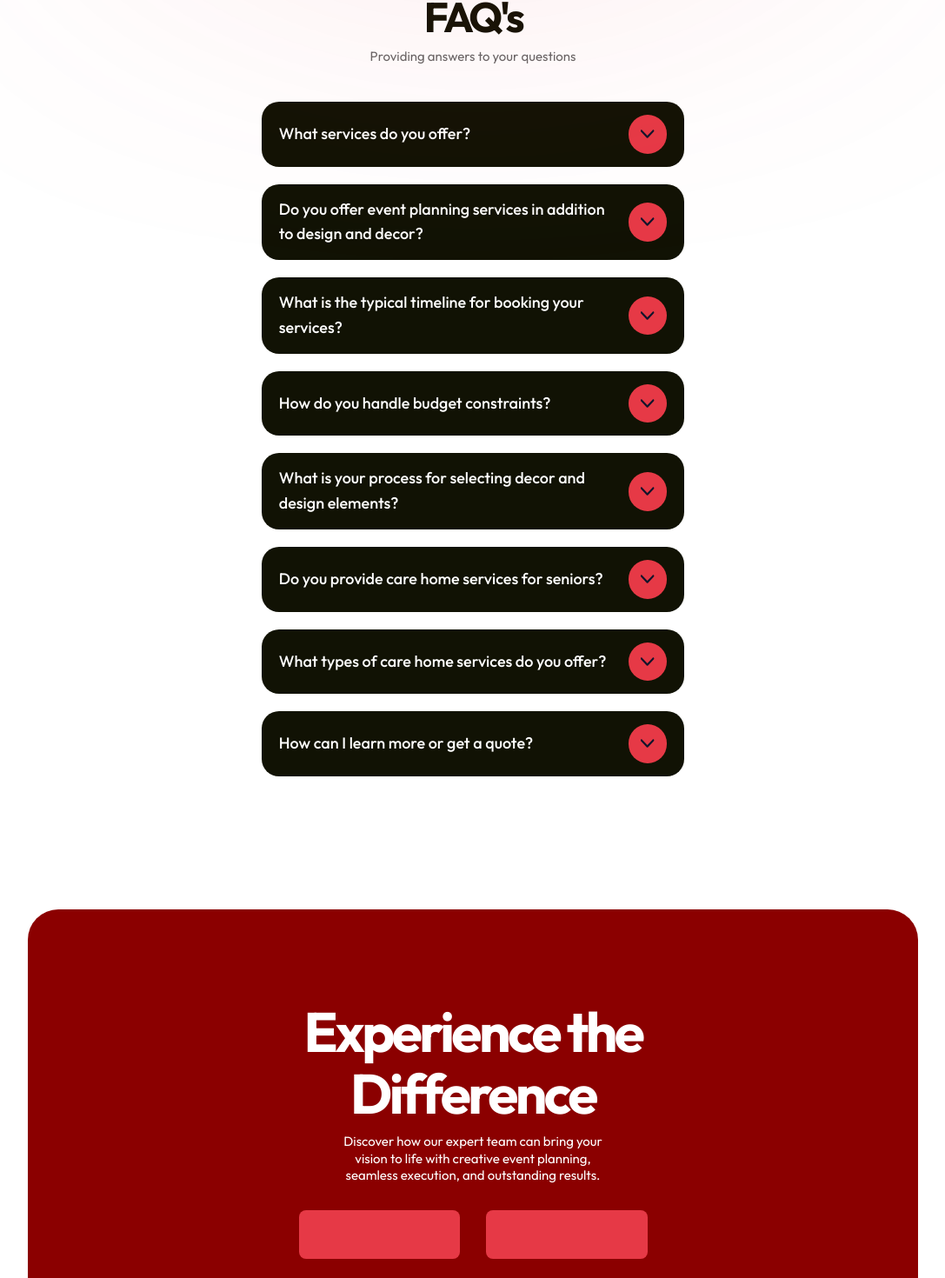
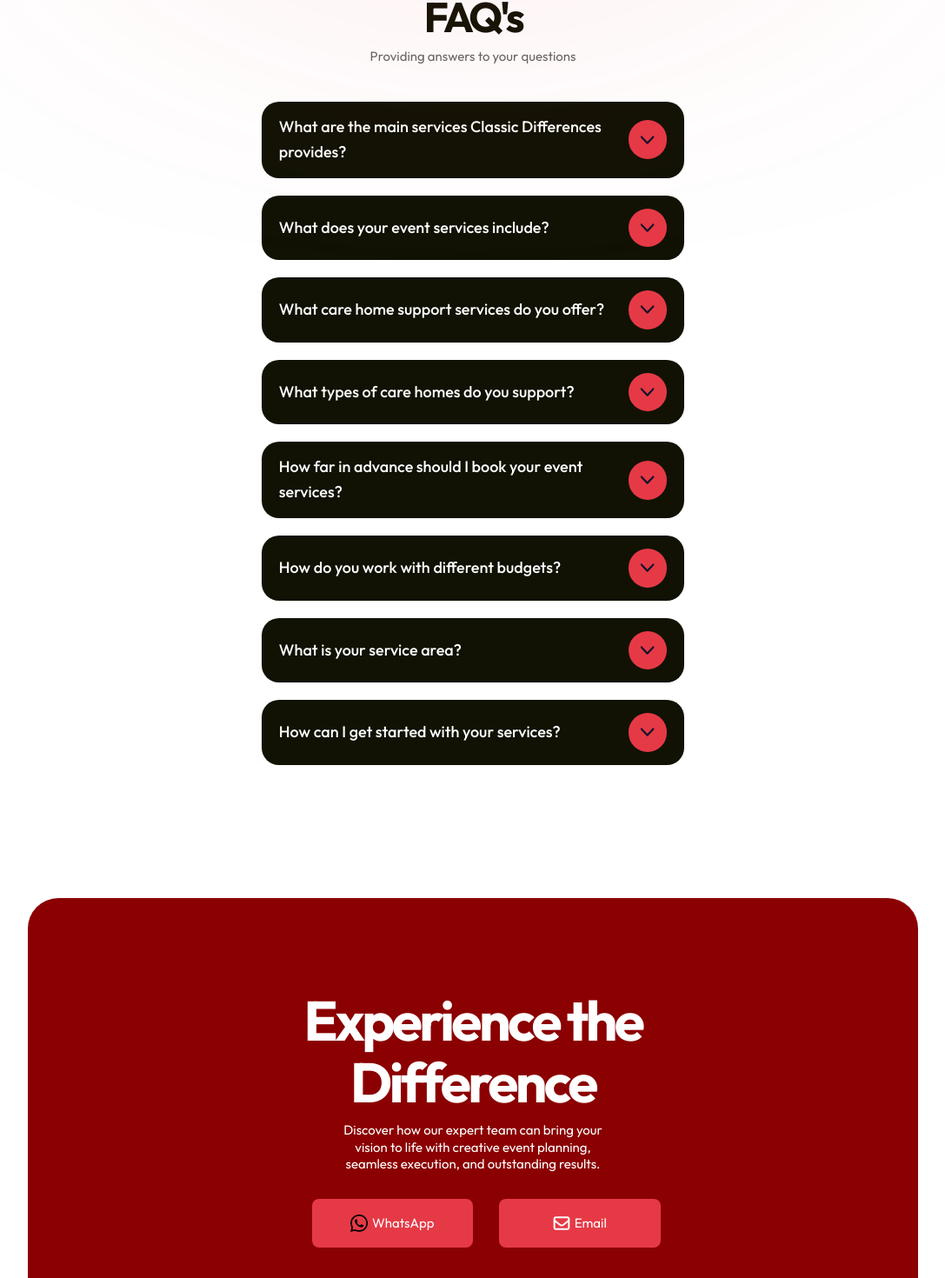
Before and after one commit to tedobanks/classic-differences-website, a Vue app: page / in a window 1280 px wide. Shown: the part 4359-5829 px from the top of the page at 87% size, without its empty margins (96-1183 px from the left). Built offline with nearby package versions, Linux system fonts and the light colour scheme.

Commit message:
complete footer

```diff
--- a/src/components/Footer.vue
+++ b/src/components/Footer.vue
@@ -30,7 +30,11 @@
                 <div class="company-contact">
                     <div class="contact-item">
                         <img src="/images/mail.svg" alt="" />
-                        <p>classicdifferenceslimited@gmail.com</p>
+                        <a
+                            href="mailto:classicdifferenceslimited@gmail.com?subject=Inquiry&body=Hi there, I'm contacting you through your website..."
+                            target="_blank"
+                            >classicdifferenceslimited@gmail.com</a
+                        >
                     </div>
                     <div class="contact-item">
                         <img src="/images/phone.svg" alt="" />
@@ -72,8 +76,27 @@
                 </div>
             </div>
             <div class="cta-button-container">
-                <div class="cta-button"></div>
-                <div class="cta-button"></div>
+                <a
+                    href="https://wa.me/447476218341?text=I%20want%20to%20enquire%20about%20..."
+                    class="cta-button-wrapper"
+                    target="_blank"
+                ></a>
+                <div class="cta-button">
+                    <img src="/images/whatsapp.png" alt="" class="whatsapp" />
+                    <p>WhatsApp</p>
+                </div>
+
+                <!-- Second Button -->
+                <a
+                    href="mailto:classicdifferenceslimited@gmail.com?subject=Inquiry&body=Hi there, I'm contacting you through your website..."
+                    class="cta-button-wrapper"
+                    target="_blank"
+                >
+                    <div class="cta-button">
+                        <img src="/images/mail.svg" alt="" />
+                        <p>Email</p>
+                    </div>
+                </a>
             </div>
         </div>
     </div>
@@ -154,6 +177,11 @@
     object-position: center;
     margin-right: 0.625rem;
     filter: invert(1);
+}
+
+.contact-item a {
+    text-decoration: none;
+    color: var(--color-text);
 }
 
 .sitemap {
@@ -238,12 +266,30 @@
     margin-top: 1.875rem;
 }
 
+.cta-button-wrapper {
+    text-decoration: none;
+}
+
 .cta-button {
     background-color: var(--vt-c-red);
     width: 11.59375rem;
     height: 3.5rem;
     border-radius: 0.5rem;
     color: var(--color-text-secondary);
+    display: flex;
+    align-items: center;
+    justify-content: center;
+    gap: 0.3125rem;
+    cursor: pointer;
+}
+
+.cta-button img {
+    width: 1.25rem;
+    aspect-ratio: 1;
+}
+
+.cta-button p {
+    color: var(--vt-c-white);
 }
 
 @media only screen and (prefers-color-scheme: dark) {
@@ -253,6 +299,10 @@
 
     .company-contact img {
         filter: none;
+    }
+
+    .whatsapp {
+        filter: invert(1);
     }
 }
 
@@ -264,7 +314,8 @@
         padding-block: 2.5rem;
     }
 
-    .main-footer, .footer-cta {
+    .main-footer,
+    .footer-cta {
         position: relative;
         top: auto;
     }
--- a/src/data/faq.json
+++ b/src/data/faq.json
@@ -1,34 +1,42 @@
 [
   {
-      "question": "What services do you offer?",
-      "answer": "We offer a comprehensive range of services, including:\n* **Event Design & Decor:** We specialize in creating stunning and unique visual experiences for a variety of events, such as weddings, corporate functions, birthdays, and more. Our services include floral arrangements, table settings, lighting, drapery, and custom backdrops.\n* **Care Home Services:** We provide compassionate and personalized care for seniors in our state-of-the-art care home facility. Our services include assisted living, memory care, skilled nursing, and rehabilitation."
+    "id": 1,
+    "question": "What are the main services Classic Differences provides?",
+    "answer": "Classic Differences operates in two main sectors: Professional Events Services and Care Home Support Services. We operate across the UK and Nigeria, delivering exceptional experiences in both sectors."
   },
   {
-      "question": "Do you offer event planning services in addition to design and decor?",
-      "answer": "While we excel in event design and decor, we also offer partial event planning services to complement our visual expertise. This can include vendor coordination, timeline creation, and on-site management to ensure a seamless and stress-free event for our clients."
+    "id": 2,
+    "question": "What does your event services include?",
+    "answer": "Our event services include comprehensive design and decor solutions such as floral arrangements, table settings, lighting, drapery, and custom backdrops. We also provide partial event planning services including vendor coordination, timeline creation, and on-site management."
   },
   {
-      "question": "What is the typical timeline for booking your services?",
-      "answer": "For events, we recommend booking our design and decor services at least 6-8 weeks in advance, especially for peak seasons. For care home services, inquiries and assessments can be scheduled promptly, with move-in dates varying based on availability."
+    "id": 3,
+    "question": "What care home support services do you offer?",
+    "answer": "We provide comprehensive care home support services including: transportation services (pick up and drop off for appointments), maintenance services (handyman work), deep cleaning and gardening, equipment installation, sensory room creation for children's homes, care staff recruitment, and specialized training programs for care home staff."
   },
   {
-      "question": "How do you handle budget constraints?",
-      "answer": "We understand that budgets can vary. We work closely with each client to understand their financial limitations and create a customized design plan that aligns with their budget without compromising on quality or creativity. We offer a range of design options and can suggest cost-effective alternatives to achieve the desired look."
+    "id": 4,
+    "question": "What types of care homes do you support?",
+    "answer": "We support various types of care facilities including adult care homes, children's homes, and assisted living facilities. Our services are tailored to meet the specific needs of each facility type."
   },
   {
-      "question": "What is your process for selecting decor and design elements?",
-      "answer": "We begin by carefully listening to your vision and understanding your style preferences. We then conduct a site visit to assess the space and gather inspiration. We present mood boards and design concepts, incorporating your feedback throughout the process. We strive for a collaborative approach to ensure the final result reflects your unique personality and style."
+    "id": 5,
+    "question": "How far in advance should I book your event services?",
+    "answer": "For events, we recommend booking our design and decor services at least 6-8 weeks in advance, especially during peak seasons. This allows adequate time for planning, design, and execution."
   },
   {
-      "question": "Do you provide care home services for seniors?",
-      "answer": "Yes, we offer a range of care home services for seniors. Our facility provides a comfortable and supportive environment for residents to thrive."
+    "id": 6,
+    "question": "How do you work with different budgets?",
+    "answer": "We understand that every client has different financial considerations. We work closely with each client to create customized solutions that align with their budget while maintaining quality. We can suggest various options and cost-effective alternatives to achieve desired outcomes."
   },
   {
-      "question": "What types of care home services do you offer?",
-      "answer": "Our care home services include:\n* **Assisted Living:** Provides support with daily living activities such as bathing, dressing, and medication management.\n* **Memory Care:** Offers specialized care for individuals with Alzheimer's disease and other forms of dementia.\n* **Skilled Nursing:** Provides 24/7 medical care for individuals with complex medical needs.\n* **Rehabilitation:** Offers short-term care for individuals recovering from illness or injury."
+    "id": 7,
+    "question": "What is your service area?",
+    "answer": "We proudly operate in both the United Kingdom and Nigeria, serving clients across both countries with our full range of services."
   },
   {
-      "question": "How can I learn more or get a quote?",
-      "answer": "To learn more about our services or to get a quote, please contact us via phone at [Phone Number] or email at [Email Address]."
+    "id": 8,
+    "question": "How can I get started with your services?",
+    "answer": "You can contact us through our website, via email at [Email Address], or by phone at [Phone Number]. We'll be happy to discuss your specific needs and provide a detailed quote for our services."
   }
 ]
```
Also changed, not shown: public/images/whatsapp.png (added). Lines whose indentation alone changed are shown as unchanged.
